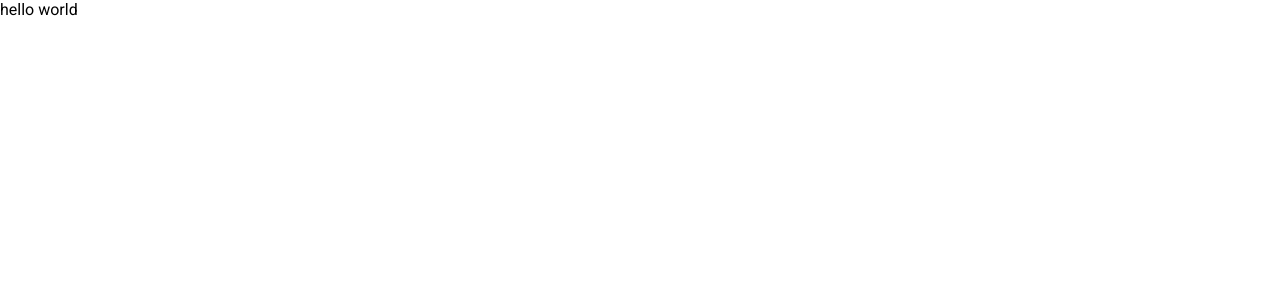
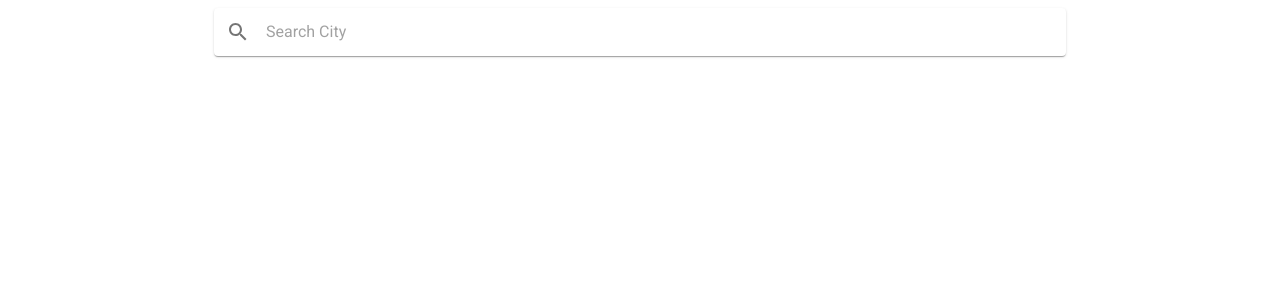
Before and after one commit to cv9t/react-weather-app, a React app: page / in a window 1280 px wide. Shown: the top 300 px of the page. Built offline with nearby package versions, Linux system fonts and the light colour scheme.

Commit message:
Add SearchBar.tsx

```diff
--- a/src/components/App/App.tsx
+++ b/src/components/App.tsx
@@ -1,10 +1,13 @@
-import React from 'react';
+import React, { FC } from 'react';
 import {
+  Container,
   GlobalStyles,
   StyledEngineProvider,
   ThemeProvider as MUIThemeProvider,
+  Box,
 } from '@mui/material';
-import { theme } from '../../theme';
+import { theme } from '../theme';
+import { SearchBar } from './SearchBar';
 
 const inputGlobalStyles = () => (
   <GlobalStyles
@@ -21,7 +24,13 @@ const inputGlobalStyles = () => (
   />
 );
 
-const App = () => <div>hello world</div>;
+const App: FC = () => (
+  <Box sx={{ display: 'flex', alignItems: 'center', flexDirection: 'column', width: '100%' }}>
+    <Container maxWidth="md" sx={{ py: 1 }}>
+      <SearchBar />
+    </Container>
+  </Box>
+);
 
 const AppWithMui = () => (
   <StyledEngineProvider injectFirst>
--- /dev/null
+++ b/src/components/SearchBar.tsx
@@ -0,0 +1,14 @@
+import React, { FC } from 'react';
+import { InputBase, Paper, IconButton } from '@mui/material';
+import SearchIcon from '@mui/icons-material/Search';
+
+const SearchBar: FC = () => (
+  <Paper component="form" sx={{ display: 'flex', alignItems: 'center', p: 0.5 }}>
+    <IconButton type="submit">
+      <SearchIcon />
+    </IconButton>
+    <InputBase sx={{ ml: 1, flex: 1 }} placeholder="Search City" />
+  </Paper>
+);
+
+export { SearchBar };
--- a/src/components/index.ts
+++ /dev/null
@@ -1 +0,0 @@
-export { AppWithMui } from './App/App';
--- a/src/index.tsx
+++ b/src/index.tsx
@@ -1,5 +1,5 @@
 import React from 'react';
 import { render } from 'react-dom';
-import { AppWithMui } from './components';
+import { AppWithMui } from './components/App';
 
 render(<AppWithMui />, document.getElementById('root') as HTMLDivElement);
--- a/tsconfig.json
+++ b/tsconfig.json
@@ -8,6 +8,7 @@
     "sourceMap": true,
     "declaration": true,
     "declarationDir": "types",
+    "resolveJsonModule": true,
     "esModuleInterop": true,
     "noImplicitReturns": true,
     "noImplicitThis": true,
--- a/webpack.config.js
+++ b/webpack.config.js
@@ -49,6 +49,10 @@ module.exports = (argv) => {
             },
           ],
         },
+        {
+          test: /\.json$/,
+          loader: 'json-loader',
+        },
       ],
     },
     plugins: webpackPlugins(isProd ? [new ReactRefreshWebpackPlugin()] : []),
```
Also changed, not shown: package.json (+5 -2 lines), src/components/App/App.styled.ts (deleted), 1 other file (tests, documents, lock files or other folders).
